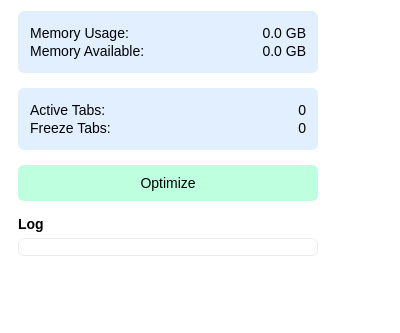
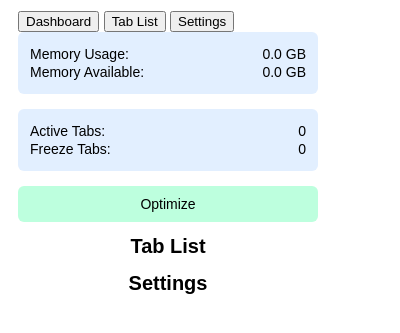
Before and after one commit to jwt1f24/optiweb, a browser extension: page popup/popup.html in a window 400 px wide. Shown: the part 57-390 px from the top of the page. Drawn offline with Linux system fonts and the light colour scheme.

Commit message:
Added more GUI sections

```diff
--- a/popup/popup.html
+++ b/popup/popup.html
@@ -10,6 +10,15 @@
         <main>
             <h1>OptiWeb</h1>
 
+            <!-- navbar -->
+            <div class="navbar">
+                <button class="nav-btn" id="dashboardBtn">Dashboard</button>
+                <button class="nav-btn" id="tabListBtn">Tab List</button>
+                <button class="nav-btn" id="settingsBtn">Settings</button>
+            </div>
+
+            <!-- dashboard section -->
+            <div id="dashboard">
                 <!-- statistic display -->
                 <div class="stat-container">
                     <div class="stat-row">
@@ -31,11 +40,19 @@
                         <span id="freezeCount">0</span>
                     </div>
                 </div>
+                <!-- button to execute optimization action -->
+                <button class="opt-btn" id="optBtn">Optimize</button>
+            </div>
 
-            <button class="opt-btn" id="optBtn">Optimize</button>
+            <!-- tab list section -->
+            <div id="tabList">
+                <h1>Tab List</h1>
+            </div>
 
-            <div class="log-title">Log</div>
-            <div class="log-container" id="tabLog"></div>
+            <!-- settings section -->
+            <div id="settings">
+                <h1>Settings</h1>
+            </div>
         </main>
         <script src="popup.js"></script>
     </body>
```
Lines whose indentation alone changed are shown as unchanged.
